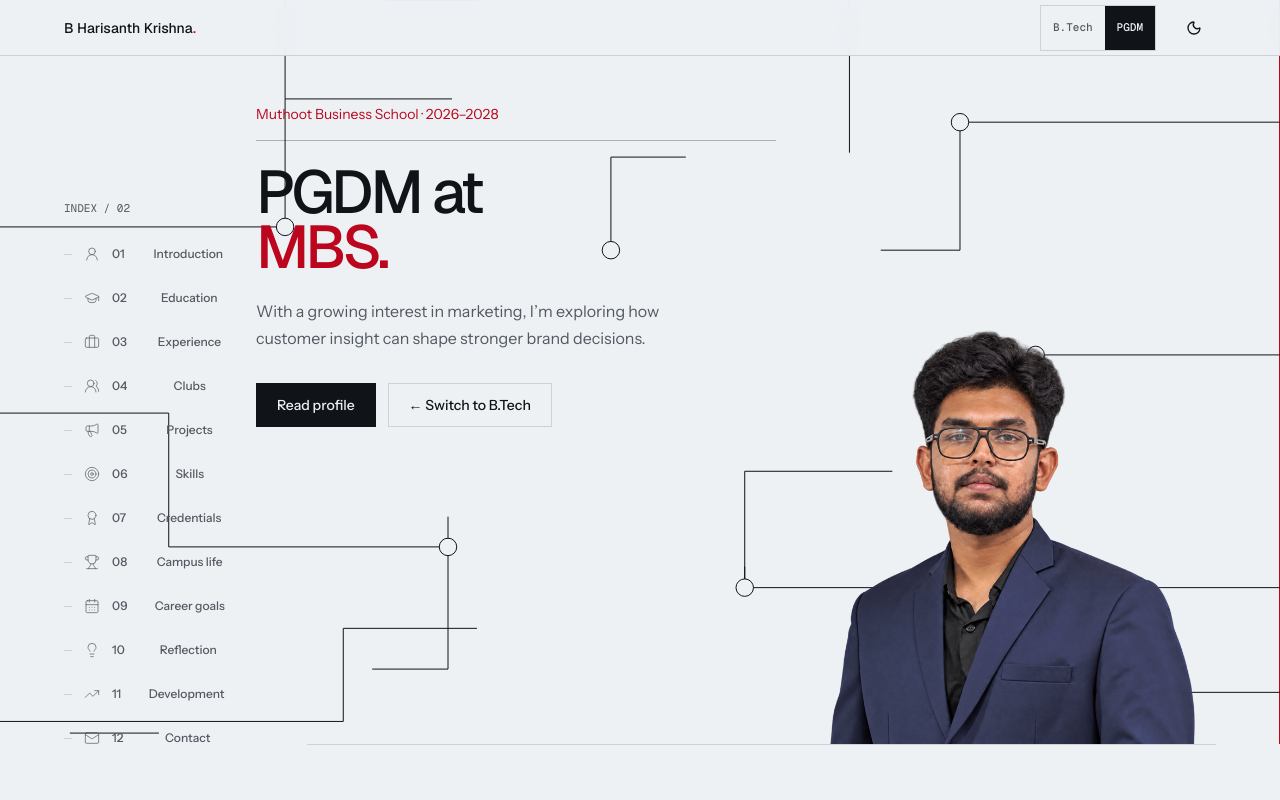
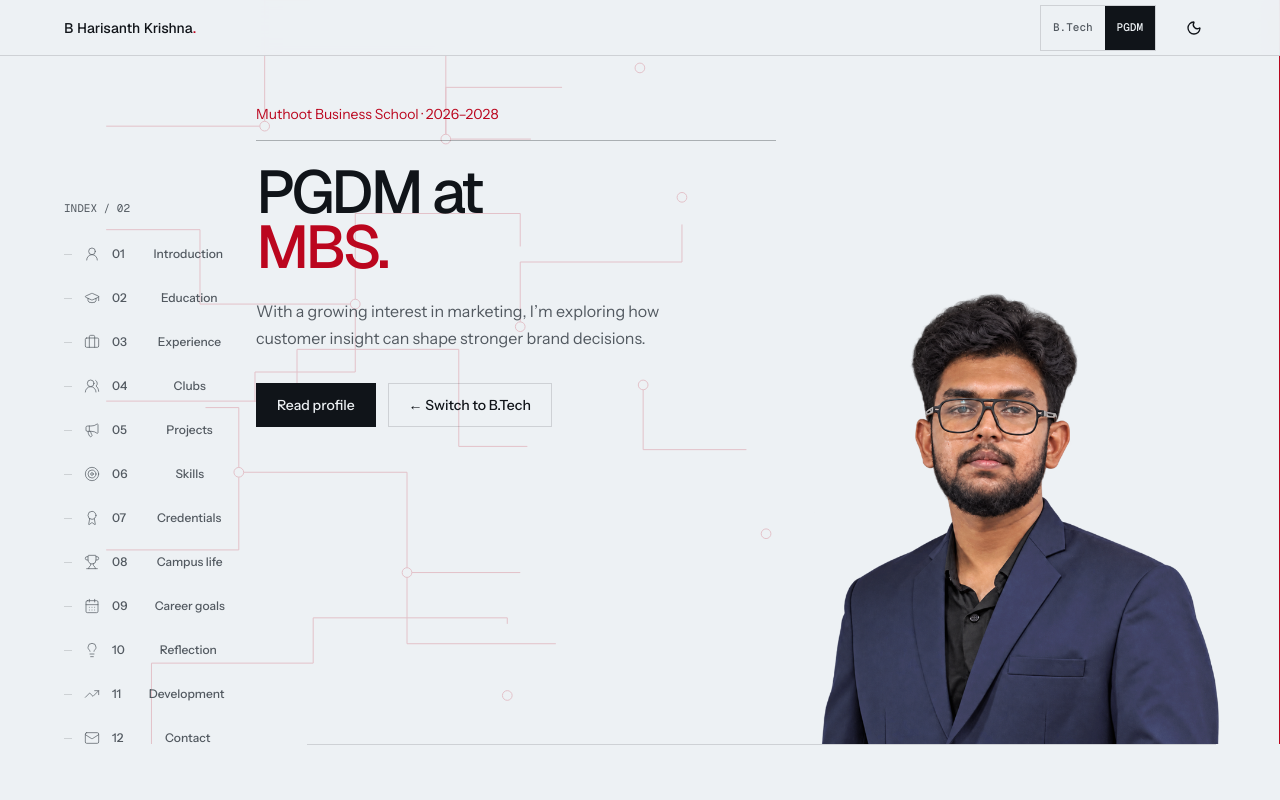
Before and after one commit to Harisanth-2004/harisanth-portfolio, a React (Vite) app: page / in a window 1280 px wide. Shown: the top 800 px of the page. Built offline with nearby package versions, Linux system fonts and the light colour scheme.

Commit message:
Use PGDM circuit linework behind portrait

```diff
--- a/src/styles.css
+++ b/src/styles.css
@@ -1333,3 +1333,39 @@
     background: none;
   }
 }
+
+/* PGDM uses the same quiet circuit language as the engineering track, tinted
+   with MBS red and placed behind the raised portrait. */
+.management-schematic {
+  position: absolute;
+  z-index: 0;
+  left: 8vw;
+  top: 0;
+  width: min(60vw, 720px);
+  height: 100%;
+  color: var(--signal);
+  opacity: 0.2;
+  pointer-events: none;
+}
+.hero-portrait-mgmt {
+  z-index: 1;
+}
+.hero-scrim-management {
+  z-index: 2;
+}
+@media (min-width: 1024px) {
+  .hero-portrait-mgmt {
+    right: 3vw;
+    width: min(37vw, 475px);
+    height: 100%;
+  }
+}
+@media (max-width: 639px) {
+  .management-schematic {
+    left: -4vw;
+    top: 20%;
+    width: 62vw;
+    height: 76%;
+    opacity: 0.15;
+  }
+}
```
